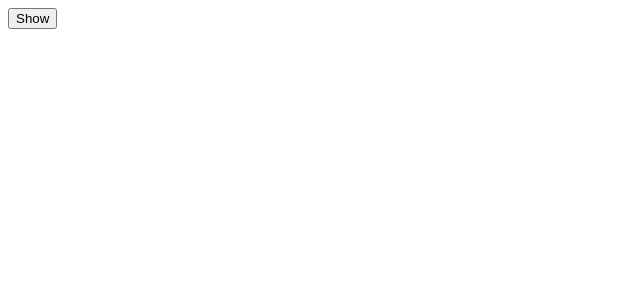
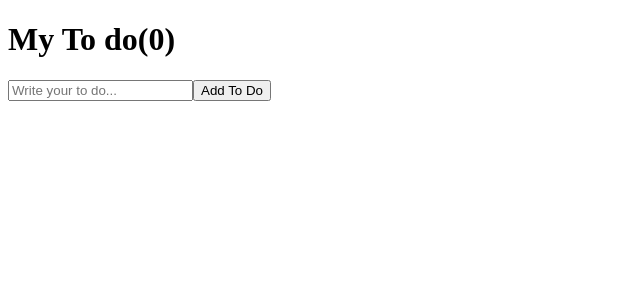
Before and after one commit to dong53358/react-for-beginners, a React (Create React App) app: page / in a window 1280 px wide. Shown: the top 300 px of the page, without its empty margins (0-640 px from the left). Built offline with nearby package versions, Linux system fonts and the light colour scheme.

Commit message:
To Do List part One

```diff
--- a/src/App.js
+++ b/src/App.js
@@ -2,21 +2,31 @@
 import styles from "./App.module.css";
 import { useState, useEffect } from "react";
 
-function Hello() {
-  useEffect(() => {
-    console.log("hi:)");
-    return () => console.log("bye :(");
-  }, []);
-  return <h1>Hello</h1>;
-}
-
-function App() {
-  const [showing, setShowing] = useState(false);
-  const onClick = () => setShowing((prev) => !prev);
+function App(event) {
+  const [toDo, setToDo] = useState("");
+  const [toDos, setToDos] = useState([]);
+  const onChange = (event) => setToDo(event.target.value);
+  const onSubmit = (event) => {
+    event.preventDefault();
+    if (toDo === "") {
+      return;
+    }
+    setToDo("");
+    setToDos((currentArray) => [toDo, ...currentArray]);
+  };
+  console.log(toDos);
   return (
     <div>
-      {showing ? <Hello /> : null}
-      <button onClick={onClick}>{showing ? "Hide" : "Show"}</button>
+      <h1>My To do({toDos.length})</h1>
+      <form onSubmit={onSubmit}>
+        <input
+          value={toDo}
+          onChange={onChange}
+          type="text"
+          placeholder="Write your to do..."
+        />
+        <button>Add To Do</button>
+      </form>
     </div>
   );
 }
```
